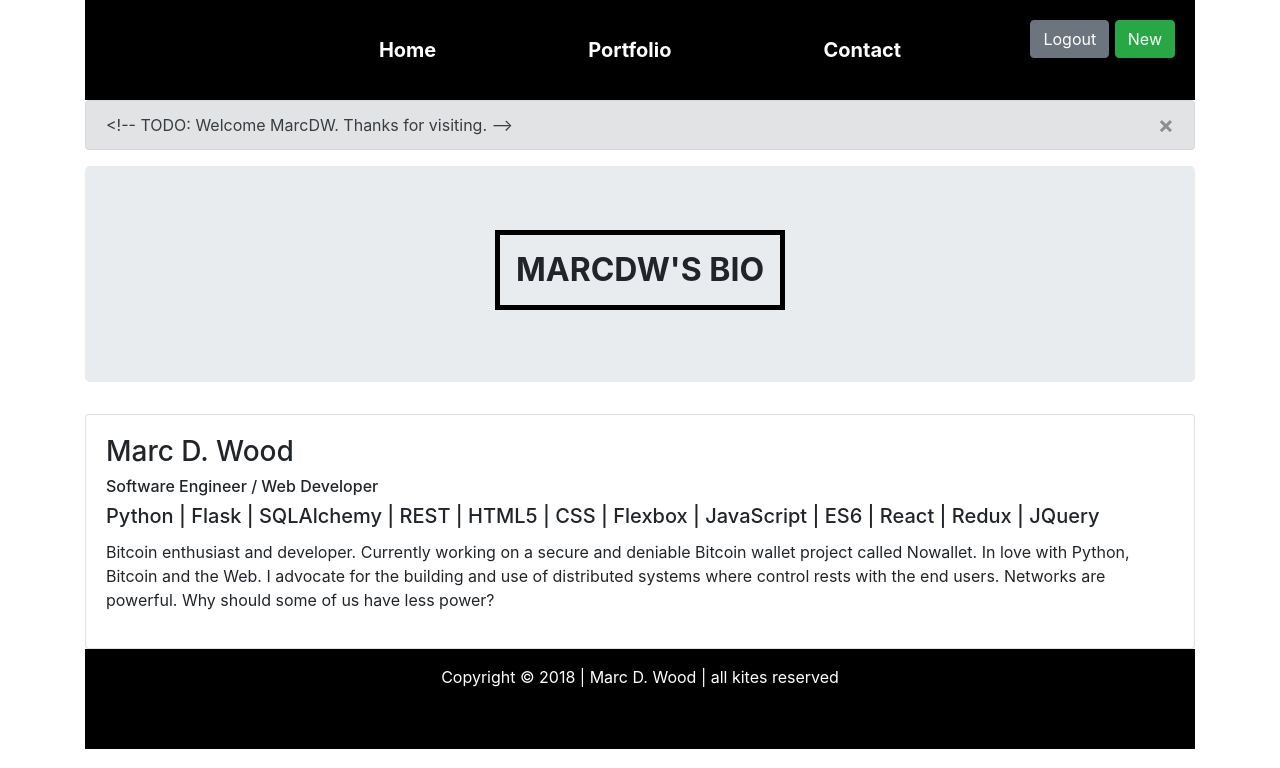
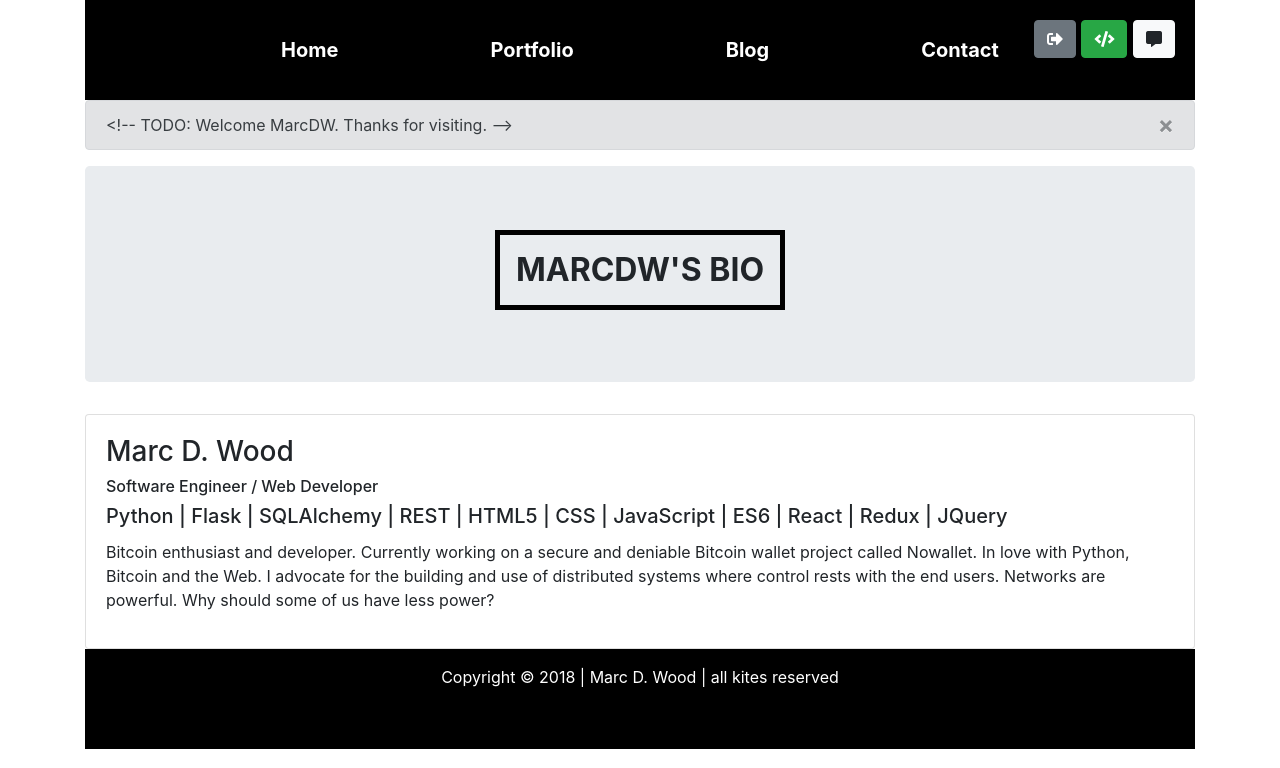
Before and after one commit to metamarcdw/portfolio, a Flask app: page / in a window 1280 px wide. Shown: the top 768 px of the page. Run offline with Flask 2, Linux system fonts and the light colour scheme; the visitor is signed in with stand-in values (Sample User, id 1); parts of the project's set-up code (start-up, migrations or seed data) failed here and were passed over; some libraries are stand-ins or nearby versions.

Commit message:
Update templates for multiple blueprints and setup blog.

```diff
--- a/server/templates/base.html
+++ b/server/templates/base.html
@@ -19,26 +19,40 @@
             crossorigin="anonymous">
         <link
             rel="stylesheet"
+            href="https://cdn.jsdelivr.net/simplemde/latest/simplemde.min.css">
+        <link
+            rel="stylesheet"
             href="{{ url_for('static', filename='style.css') }}">
     </head>
     <body>
         <div class="container">
             <nav class="nav justify-content-center align-items-center mynav grow-nav">
                 <div class="d-flex justify-content-around flex-wrap navgroup">
-                    <a class="nav-link active navlink shrink-link" href="{{ url_for('portfolio.home') }}">Home</a>
-                    <a class="nav-link navlink shrink-link" href="{{ url_for('portfolio._portfolio') }}">Portfolio</a>
-                    <a class="nav-link navlink shrink-link" href="{{ url_for('portfolio.contact_view') }}">Contact</a>
+                    <a class="nav-link active navlink shrink-link" href="{{ url_for('main.home') }}">Home</a>
+                    <a class="nav-link navlink shrink-link" href="{{ url_for('main._portfolio') }}">Portfolio</a>
+                    <a class="nav-link navlink shrink-link" href="{{ url_for('main._blog') }}">Blog</a>
+                    <a class="nav-link navlink shrink-link" href="{{ url_for('main.contact_view') }}">Contact</a>
                 </div>
 
                 <!-- Button trigger modal -->
                 {% if current_user.is_authenticated %}
-                    <div class="fixed small-stack">
-                        <a href="{{ url_for('portfolio.logout') }}" class="btn btn-secondary">Logout</a>
-                        <a href="{{ url_for('portfolio.new_project') }}" class="btn btn-success small-mtop">New</a>
+                    <div class="fixed">
+                        <a href="{{ url_for('main.logout') }}" class="btn btn-secondary">
+                            <i class="fas fa-sign-out-alt"></i></a>
+                        <a href="{{ url_for('portfolio.new_project') }}" class="btn btn-success">
+                            <i class="fas fa-code"></i></a>
+                        <a href="{{ url_for('blog.new_blogpost') }}" class="btn btn-light">
+                            <i class="fas fa-comment-alt"></i></a>
                     </div>
                 {% else %}
-                    <button type="button" class="btn btn-secondary fixed" data-toggle="modal" data-target="#exampleModal">
-                        Login
+                    <button
+                        type="button"
+                        id="btn-login"
+                        class="btn btn-secondary fixed"
+                        data-toggle="modal"
+                        data-target="#exampleModal"
+                    >
+                        <i class="fas fa-sign-in-alt"></i> Login
                     </button>
                 {% endif %}
 
@@ -112,8 +126,8 @@
         </div>
 
         <script
-            src="https://code.jquery.com/jquery-3.3.1.slim.min.js"
-            integrity="sha384-q8i/X+965DzO0rT7abK41JStQIAqVgRVzpbzo5smXKp4YfRvH+8abtTE1Pi6jizo"
+            src="https://code.jquery.com/jquery-3.3.1.min.js"
+            integrity="sha256-FgpCb/KJQlLNfOu91ta32o/NMZxltwRo8QtmkMRdAu8="
             crossorigin="anonymous"></script>
         <script
             src="https://cdnjs.cloudflare.com/ajax/libs/popper.js/1.14.3/umd/popper.min.js"
@@ -123,6 +137,7 @@
             src="https://stackpath.bootstrapcdn.com/bootstrap/4.1.3/js/bootstrap.min.js"
             integrity="sha384-ChfqqxuZUCnJSK3+MXmPNIyE6ZbWh2IMqE241rYiqJxyMiZ6OW/JmZQ5stwEULTy"
             crossorigin="anonymous"></script>
+        <script src="https://cdn.jsdelivr.net/simplemde/latest/simplemde.min.js"></script>
         <script
             src="{{ url_for('static', filename='script.js') }}"></script>
     </body>
--- a/server/templates/home.html
+++ b/server/templates/home.html
@@ -8,7 +8,7 @@
     <div class="card-body">
         <h3>Marc D. Wood</h3>
         <h6>Software Engineer / Web Developer</h6>
-        <h5 class="card-title">Python | Flask | SQLAlchemy | REST | HTML5 | CSS | Flexbox | JavaScript | ES6 | React | Redux | JQuery</h5>
+        <h5 class="card-title">Python | Flask | SQLAlchemy | REST | HTML5 | CSS | JavaScript | ES6 | React | Redux | JQuery</h5>
         <p>Bitcoin enthusiast and developer. Currently working on a secure and deniable Bitcoin wallet project called Nowallet. In love with Python, Bitcoin and the Web. I advocate for the building and use of distributed systems where control rests with the end users. Networks are powerful. Why should some of us have less power?</p>
     </div>
 </div>
```
Also changed, not shown: server/templates/blogpost.html (added, +20 -0 lines), server/templates/edit_form.html (renamed from server/templates/edit_project.html, +9 -5 lines), server/templates/items.html (added, +37 -0 lines), server/templates/portfolio.html (deleted, +0 -30 lines).
